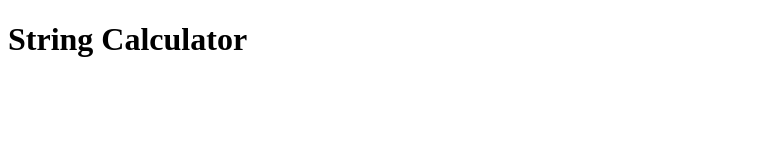
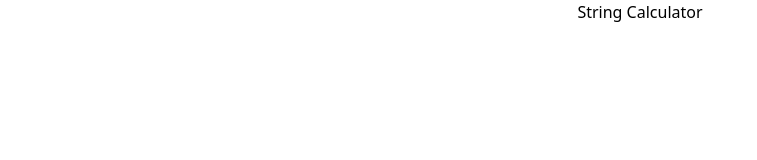
Before and after one commit to innzz/incubyte, a plain HTML site: page index.html in a window 1280 px wide. Shown: the whole page, without its empty margins (0-757 px from the left). Drawn offline with nearby package versions, Linux system fonts and the light colour scheme.

Commit message:
Integarted tailwindcss

```diff
--- a/index.html
+++ b/index.html
@@ -4,9 +4,10 @@
     <meta charset="UTF-8">
     <meta name="viewport" content="width=device-width, initial-scale=1.0">
     <title>String Calculator</title>
+    <script src="https://cdn.tailwindcss.com"></script>
 </head>
 <body>
-    <h1>String Calculator</h1>
+    <h1 class="text-center">String Calculator</h1>
     <script src="/script.js"></script>
 </body>
 </html>
```
